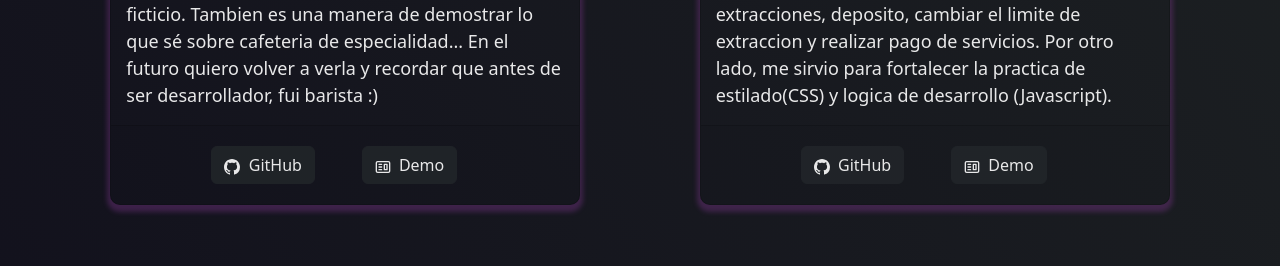
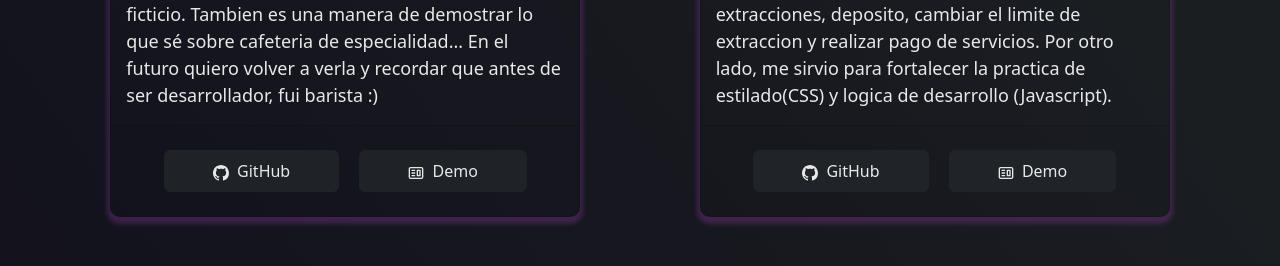
Before and after one commit to Frankstein97/FNPortfolio, a React (Create React App) app: page /project in a window 1280 px wide. Shown: the part 927-1193 px from the top of the page. Built offline with nearby package versions, Linux system fonts and the light colour scheme.

Commit message:
subir unos cambios

```diff
--- a/src/components/About/About.jsx
+++ b/src/components/About/About.jsx
@@ -57,11 +57,12 @@
         <h2 className="project-heading">
           <strong className="purple"> SKILLS </strong>
         </h2>
+        <button class="pulse">Pulse</button>
         <ul className="icons-list">
-          <li>
+          <li className="probando">
             <img src={html} alt="html" className="icons" />
           </li>
-          <li >
+          <li>
             <img src={css} alt="css" className="icons" />
           </li>
           <li >
--- a/src/components/About/style.css
+++ b/src/components/About/style.css
@@ -1,6 +1,12 @@
 /* --------- */
 /* About */
 /* --------- */
+.pulse:hover,
+.pulse:focus {
+  animation: pulse 1s;
+  box-shadow: 0 0 0 2em transparent;
+}
+
 .section {
   height: auto;
   padding-bottom: 3rem;
--- a/src/components/Projects/ProjectCards.jsx
+++ b/src/components/Projects/ProjectCards.jsx
@@ -8,35 +8,31 @@
   return (
     <Card className="project-card-view">
       <img variant="bottom" src={props.imgPath} alt="card-img" />
-        <h3> {props.title} </h3>
-        <p>
-          {props.description}
-        </p>
+      <h3> {props.title} </h3>
+      <p>{props.description}</p>
 
       <Card.Footer className="footer-card">
-      <Button variant="dark"
-      href={props.ghLink} target="_blank" className="button">
+        <Button
+          variant="dark"
+          href={props.ghLink}
+          target="_blank"
+          className="button"
+        >
           <BsGithub /> &nbsp;
           {props.isBlog ? "Blog" : "GitHub"}
-
         </Button>
-        {"\n"}
-        {"\n"}
-
-        {/* If the component contains Demo link and if it's not a Blog then, it will render the below component  */}
-
-      {!props.isBlog && props.demoLink && (
+        {!props.isBlog && props.demoLink && (
           <Button
             variant="dark"
+            className="button"
             href={props.demoLink}
             target="_blank"
-            style={{ marginLeft: "10px", marginRight: "2rem" }}
           >
             <CgWebsite /> &nbsp;
             {"Demo"}
           </Button>
         )}
-        </Card.Footer>
+      </Card.Footer>
     </Card>
   );
 }
--- a/src/components/Projects/style.css
+++ b/src/components/Projects/style.css
@@ -1,7 +1,10 @@
+
 
 /* --------- */
 /* Projects */
-/* --------- */
+/* ----ESTO ESTA DECLARADO ACA Y EN EL STYLE EXTERIOR----- */
+
+
 
 .project-section {
   font-size: 18px;
@@ -126,19 +129,29 @@
     font-weight: 500;
     padding-top: 10px;
   }
-
-
    .prueba{
     border-radius: 5%;
     border:solid 1px black;
     background: rgb(101,111,102);
 background: linear-gradient(122deg, rgba(101,111,102,0.9419117988992471) 8%, rgba(63,73,63,0.9531162806919643) 48%, rgba(86,93,89,1) 100%);
 }
-    .footer-card {
+.footer-card {
+  padding: 1.5rem !important;
+}
+.footer-card .button {
+   margin: 0px 10px;
+   padding: 0.4rem 0.8rem;
+}
 
-      padding: 20px !important;
-    }
-    .footer-card .button {
-       margin-left:10px;
-       margin-right:2rem
-    }
+@media (min-width: 767px) {
+
+
+  .footer-card {
+    padding: 1.5rem !important;
+  }
+  .footer-card .button {
+     margin: 0px 10px;
+     padding: 0.5rem 3rem;
+  }
+
+}
--- a/src/components/style.css
+++ b/src/components/style.css
@@ -13,7 +13,6 @@
     transition: all 0.3s ease-out 0s;
     border-top: 2px solid gray;
     font-size: 1.2rem ;
-    bottom: 50px !important;
     padding: 0.6rem 0.2em !important;
     font-size: 1.3rem !important;
     background-color: #000D0C !important;
--- a/src/style.css
+++ b/src/style.css
@@ -1,6 +1,5 @@
 html {
-
-
+  box-sizing: content-box;
   --section-background-color: linear-gradient(
     to bottom left,
     rgba(17, 16, 16, 0.582),
```
